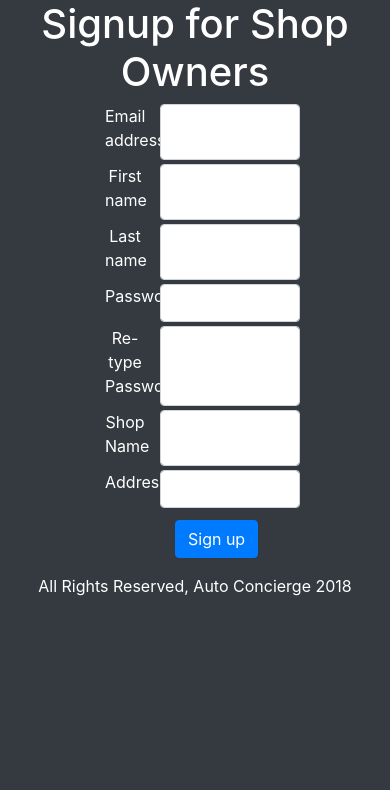
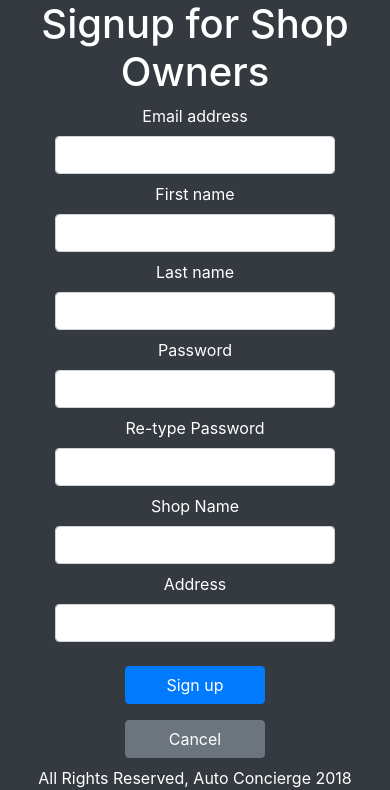
Before and after one commit to njang/autoConcierge, a Django app: page /signup/shopowner/ in a window 390 px wide. Shown: the part 70-860 px from the top of the page. Before the commit the page ends 666 px from the top, so only its background shows below. Run offline with Django 3.2, Linux system fonts and the light colour scheme; some libraries are stand-ins or nearby versions.

Commit message:
Fix responsive styling of shop owner signup

```diff
--- a/main_app/templates/registration/shop_owner.html
+++ b/main_app/templates/registration/shop_owner.html
@@ -5,46 +5,47 @@
 	<form method='post' novalidate='' class='form-group'>
 		{% csrf_token %}
 		<input type='hidden' name='next' value=''>
-		<div class='row my-1'>
-			<label for='id_email' class='col col-2 offset-3'>Email address</label>
-			<input type='email' name='email' required maxlength='254' id='id_email' class='col col-4 form-control'>
+		<div class='row my-2'>
+			<label for='id_email' class='form-label col-12'>Email address</label>
+			<input type='email' name='email' required maxlength='254' id='id_email' class='col-8 offset-2 col-md-6 offset-md-3 col-lg-4 offset-lg-4 form-control'>
 		</div>
-		<div class='row my-1'>
-			<label for='id_first_name' class='col col-2 offset-3'>First name</label>
-			<input type='text' name='first_name' maxlength='30' id='id_first_name' class='col col-4 form-control'>
+		<div class='row my-2'>
+			<label for='id_first_name' class='form-label col-12'>First name</label>
+			<input type='text' name='first_name' maxlength='30' id='id_first_name' class='col-8 offset-2 col-md-6 offset-md-3 col-lg-4 offset-lg-4 form-control'>
 		</div>
-		<div class='row my-1'>
-			<label for='id_last_name' class='col col-2 offset-3'>Last name</label>
-			<input type='text' name='last_name' maxlength='150' id='id_last_name' class='col col-4 form-control'>
+		<div class='row my-2'>
+			<label for='id_last_name' class='form-label col-12'>Last name</label>
+			<input type='text' name='last_name' maxlength='150' id='id_last_name' class='col-8 offset-2 col-md-6 offset-md-3 col-lg-4 offset-lg-4 form-control'>
 		</div>
-		<div class='row my-1'>
-			<label for='id_password1' class='col col-2 offset-3'>Password</label>
-			<input type='password' name='password1' required id='id_password1' class='col col-4 form-control'>
+		<div class='row my-2'>
+			<label for='id_password1' class='form-label col-12'>Password</label>
+			<input type='password' name='password1' required id='id_password1' class='col-8 offset-2 col-md-6 offset-md-3 col-lg-4 offset-lg-4 form-control'>
 		</div>
-		<div class='row my-1'>
-			<label for='id_password2' class='col col-2 offset-3'>Re-type Password</label>
-			<input type='password' name='password2' required id='id_password2' class='col col-4 form-control'>
+		<div class='row my-2'>
+			<label for='id_password2' class='form-label col-12'>Re-type Password</label>
+			<input type='password' name='password2' required id='id_password2' class='col-8 offset-2 col-md-6 offset-md-3 col-lg-4 offset-lg-4 form-control'>
 		</div>
-		<div class='row my-1'>
-			<label for='id_shop_name' class='col col-2 offset-3'>Shop Name</label>
-			<input type='text' name='shop_name' required maxlength='100' id='id_shop_name' class='col col-4 form-control'>
+		<div class='row my-2'>
+			<label for='id_shop_name' class='form-label col-12'>Shop Name</label>
+			<input type='text' name='shop_name' required maxlength='100' id='id_shop_name' class='col-8 offset-2 col-md-6 offset-md-3 col-lg-4 offset-lg-4 form-control'>
 		</div>
-		<div class='row my-1'>
-			<label for='id_address_street' class='col col-2 offset-3'>Address</label>
-			<input type='text' name='address_street' required maxlength='100' id='id_address_street' class='col col-4 form-control'>
+		<div class='row my-2'>
+			<label for='id_address_street' class='form-label col-12'>Address</label>
+			<input type='text' name='address_street' required maxlength='100' id='id_address_street' class='col-8 offset-2 col-md-6 offset-md-3 col-lg-4 offset-lg-4 form-control'>
 		</div>
-		<div class='row my-1'>
+		<div class='row my-2'>
 			<label for='id_address_gps_lat' class='col col-2 offset-3' hidden>address_gps_lat</label>
 			<input type='number' name='address_gps_lat' maxlength='100' id='id_address_gps_lat' class='col col-3 form-control' value='0' hidden>
 		</div>
-		<div class='row my-1'>
+		<div class='row my-2'>
 			<label for='id_address_gps_lng' class='col col-2 offset-3' hidden>address_gps_lng</label>
 			<input type='number' name='address_gps_lng' maxlength='100' id='id_address_gps_lng' class='col col-3 form-control' value='0' hidden>
 		</div>
-		<div class='row my-1'>
-			<div class='col col-3 offset-5'>
-				<button type='submit' class='btn btn-primary'>Sign up</button>
-			</div>
+		<div class='row my-2'>
+			<button type='submit' class='btn btn-primary col-4 offset-4 col-md-2 offset-md-5'>Sign up</button>
 		</div>
 	</form>
+	<div class='row my-2'>
+		<a href='/signup' class='btn btn-secondary col-4 offset-4 col-md-2 offset-md-5'>Cancel</a>
+	</div>
 {% endblock %}
```
